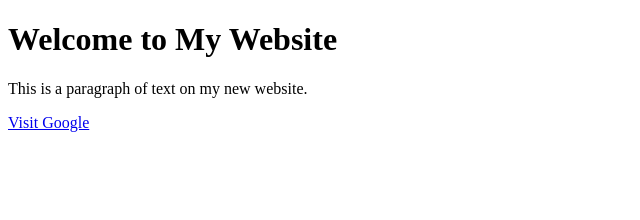
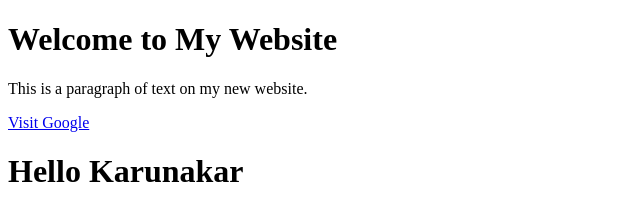
Before and after one commit to karunakar10000coders/jenkinsdemo, a plain HTML site: page index.html in a window 1280 px wide. Shown: the whole page, without its empty margins (0-640 px from the left). Drawn offline with Linux system fonts and the light colour scheme.

Commit message:
Update index.html

```diff
--- a/index.html
+++ b/index.html
@@ -12,6 +12,6 @@
 
     <!-- This is a comment. It will not be visible in the browser. -->
     <a href="https://google.com">Visit Google</a>
-
+    <h1>Hello Karunakar</h1>
 </body>
 </html>
```
